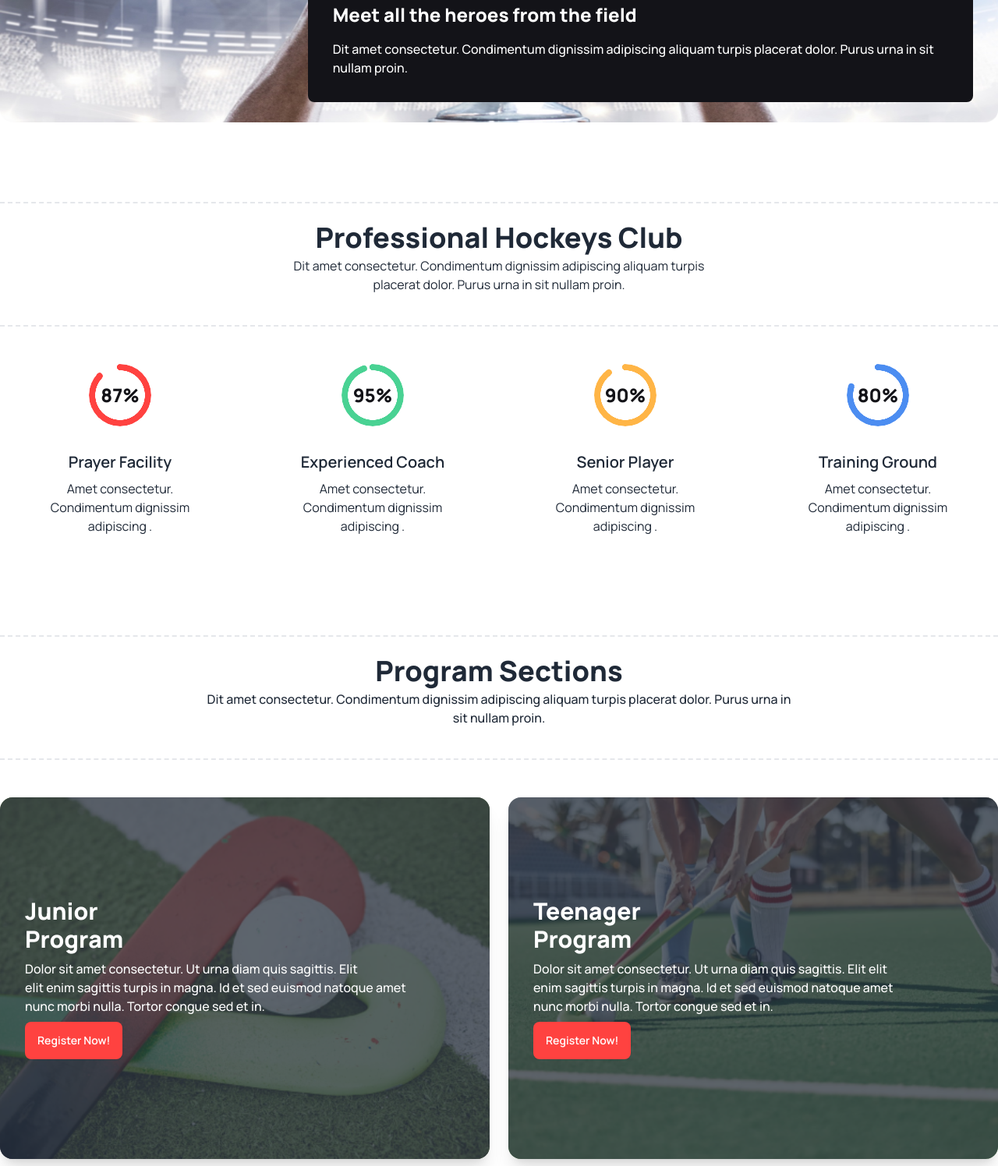
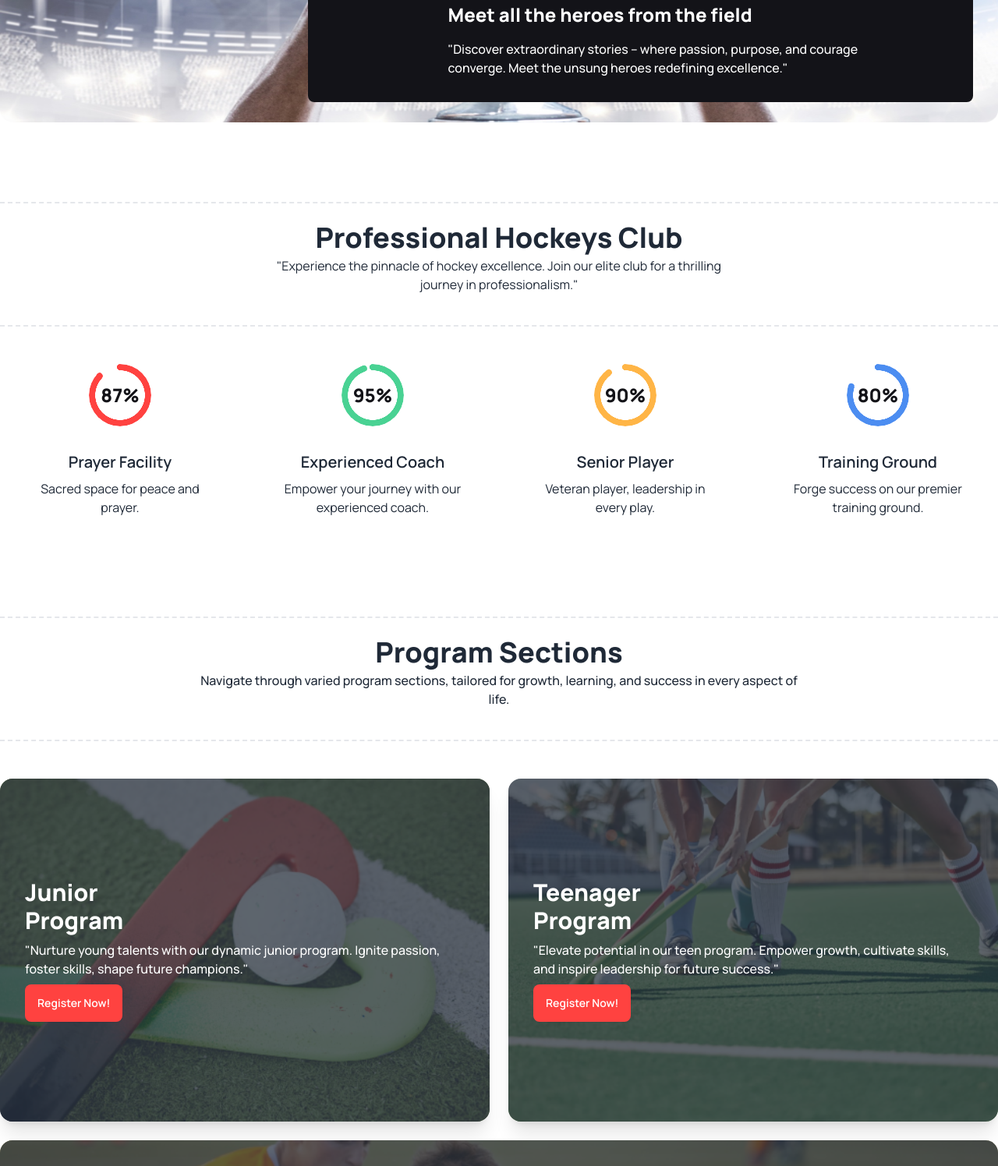
Before and after one commit to Ayub40/assignment-three, a plain HTML site: page index.html in a window 1280 px wide. Shown: the part 481-1977 px from the top of the page at 78% size. Drawn offline with nearby package versions, Linux system fonts and the light colour scheme.

Commit message:
added all item

```diff
--- a/index.html
+++ b/index.html
@@ -107,11 +107,8 @@
             class="lg:h-[20vh] lg:w-2/3 mx-auto bg-[#131318] rounded-lg bottom-8 right-8 flex items-center justify-center lg:absolute">
             <div class="ml-8">
                 <h2 class="text-lg lg:text-2xl font-extrabold text-[#FFFFFF]">Meet all the heroes from the field</h2>
-                <p class="font-medium text-[#FFFFFF] mt-4 text-sm lg:text-base">Dit amet consectetur. Condimentum
-                    dignissim adipiscing
-                    aliquam
-                    turpis placerat
-                    dolor. Purus urna in sit nullam proin. </p>
+                <p class="font-medium text-[#FFFFFF] mt-4 text-sm lg:text-base">"Discover extraordinary stories – where
+                    passion, purpose, and courage <br> converge. Meet the unsung heroes redefining excellence." </p>
             </div>
         </div>
     </header>
@@ -121,10 +118,8 @@
         <section class="text-center my-24">
             <div class="text-center border-y-2 border-dashed mb-12">
                 <h2 class="text-4xl font-extrabold mt-6 mb-1">Professional Hockeys Club</h2>
-                <p class="lg:max-w-xl mb-10 mx-auto">Dit amet consectetur. Condimentum dignissim adipiscing aliquam
-                    turpis
-                    placerat dolor. Purus urna in sit
-                    nullam proin. </p>
+                <p class="lg:max-w-xl mb-10 mx-auto">"Experience the pinnacle of hockey excellence. Join our elite
+                    club for a thrilling journey in professionalism." </p>
             </div>
             <!-- radial progress section -->
             <div class="grid gap-4 grid-cols-1 md:grid-cols-2 lg:grid-cols-4">
@@ -136,7 +131,7 @@
                     </div>
                     <div class="card-body justify-center">
                         <h2 class="text-xl font-semibold">Prayer Facility</h2>
-                        <p>Amet consectetur. Condimentum dignissim adipiscing .</p>
+                        <p>Sacred space for peace and prayer.</p>
                     </div>
                 </div>
                 <!-- second radial card -->
@@ -147,7 +142,7 @@
                     </div>
                     <div class="card-body justify-center">
                         <h2 class="text-xl font-semibold">Experienced Coach</h2>
-                        <p>Amet consectetur. Condimentum dignissim adipiscing .</p>
+                        <p>Empower your journey with our experienced coach.</p>
                     </div>
                 </div>
                 <!-- third radial card -->
@@ -156,7 +151,7 @@
                             class="text-[#131318] font-extrabold text-2xl">90%</span></div>
                     <div class="card-body justify-center">
                         <h2 class="text-xl font-semibold">Senior Player</h2>
-                        <p>Amet consectetur. Condimentum dignissim adipiscing .</p>
+                        <p>Veteran player, leadership in every play.</p>
                     </div>
                 </div>
                 <!-- fourth radiul card -->
@@ -165,7 +160,7 @@
                             class="text-[#131318] font-extrabold text-2xl">80%</span></div>
                     <div class="card-body justify-center">
                         <h2 class="text-xl font-semibold">Training Ground</h2>
-                        <p>Amet consectetur. Condimentum dignissim adipiscing .</p>
+                        <p>Forge success on our premier training ground.</p>
                     </div>
                 </div>
             </div>
@@ -174,11 +169,8 @@
         <section class="my-24">
             <div class="text-center border-y-2 border-dashed mb-12">
                 <h2 class="text-4xl font-extrabold mt-6 mb-1">Program Sections</h2>
-                <p class="lg:max-w-3xl mb-10 mx-auto text-base font-medium">Dit amet consectetur. Condimentum dignissim
-                    adipiscing aliquam
-                    turpis
-                    placerat dolor. Purus urna in sit
-                    nullam proin. </p>
+                <p class="lg:max-w-3xl mb-10 mx-auto text-base font-medium">Navigate through varied program sections,
+                    tailored for growth, learning, and success in every aspect of life. </p>
             </div>
             <!-- programe card -->
             <div class="grid gap-6 lg:grid-cols-2">
@@ -188,12 +180,8 @@
                     </figure>
                     <div class="card-body items-start my-24">
                         <h2 class="card-title text-3xl font-extrabold text-white lg:mr-96">Junior Program</h2>
-                        <p class="text-white font-medium text-base">Dolor sit amet consectetur. Ut urna diam quis
-                            sagittis. Elit
-                            <br>
-                            elit
-                            enim sagittis turpis in magna. Id et sed euismod natoque amet <br> nunc morbi nulla. Tortor
-                            congue sed et in.
+                        <p class="text-white font-medium text-base">"Nurture young talents with our dynamic junior
+                            program. Ignite passion, <br> foster skills, shape future champions."
                         </p>
                         <div class="card-actions ">
                             <button class="btn bg-ticket-primary text-white border-none">Register Now!</button>
@@ -206,11 +194,8 @@
                     </figure>
                     <div class="card-body items-start my-24">
                         <h2 class="card-title text-3xl font-extrabold text-white lg:mr-96">Teenager Program</h2>
-                        <p class="text-white font-medium text-base">Dolor sit amet consectetur. Ut urna diam quis
-                            sagittis. Elit
-                            elit <br>
-                            enim sagittis turpis in magna. Id et sed euismod natoque amet <br> nunc morbi nulla. Tortor
-                            congue sed et in.</p>
+                        <p class="text-white font-medium text-base">"Elevate potential in our teen program. Empower
+                            growth, cultivate skills, and inspire leadership for future success."</p>
                         <div class="card-actions ">
                             <button class="btn bg-ticket-primary text-white border-none">Register Now!</button>
                         </div>
@@ -224,11 +209,10 @@
                 </figure>
                 <div class="card-body items-start my-52">
                     <h2 class="card-title text-3xl font-extrabold text-white lg:mr-96">Professional Program</h2>
-                    <p class="text-white font-medium text-base">Dolor sit amet consectetur. Ut urna diam quis sagittis.
-                        Elit elit <br>
-                        enim sagittis turpis in magna. Id et sed euismod natoque amet nunc <br> morbi nulla. Tortor
-                        congue
-                        sed et in.</p>
+                    <p class="text-white font-medium text-base">Embark on a transformative journey with our
+                        professional program. Elevate your skills under expert guidance, refine <br> strategies, and
+                        immerse
+                        yourself in a dynamic community that fosters continuous growth and success.</p>
                     <div class="card-actions mt-6">
                         <button class="btn bg-ticket-primary text-white border-none">Register Now!</button>
                     </div>
@@ -239,8 +223,8 @@
         <section class="my-24">
             <div class="text-center  border-y-2 border-dashed mb-12">
                 <h2 class="text-4xl font-extrabold mt-6">Our New Products</h2>
-                <p class="lg:max-w-3xl mb-10 mx-auto">Dit amet consectetur. Condimentum dignissim adipiscing aliquam
-                    turpis placerat dolor. Purus urna in sit nullam proin.
+                <p class="lg:max-w-3xl mb-10 mx-auto">"Explore innovation and style in our new products. Elevate your
+                    experience with cutting-edge designs and superior functionality."
                 </p>
             </div>
             <!-- products card -->
```
